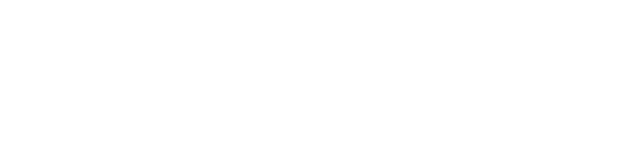
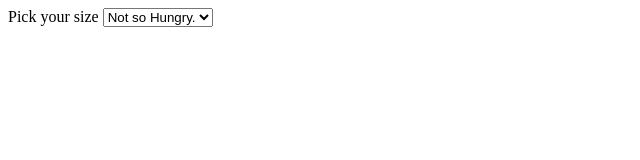
Before and after one commit to workmanmcr/Pizza-dis, a plain HTML site: page index.html in a window 1280 px wide. Shown: the whole page, without its empty margins (0-640 px from the left). Drawn offline with Linux system fonts and the light colour scheme.

Commit message:
it will start to add user interface

```diff
--- a/index.html
+++ b/index.html
@@ -2,9 +2,18 @@
 <html lang="en">
 <head>
   <script src="JS/scripts.js"></script>
-  <title>Pizza Dis</title>
+  <title>Get a Pizza Dis</title>
 </head>
 <body>
+  <form id="pizza-form">
+    <label for="size">Pick your size</label>
+    <select id="size">
+      <option value="small">Not so  Hungry.</option>
+      <option value="medium">I could eat.</option>
+      <option value="large">I'm starving!</option>
+    </select>
+
+  </form>
 
 </body>
 </html>
```
